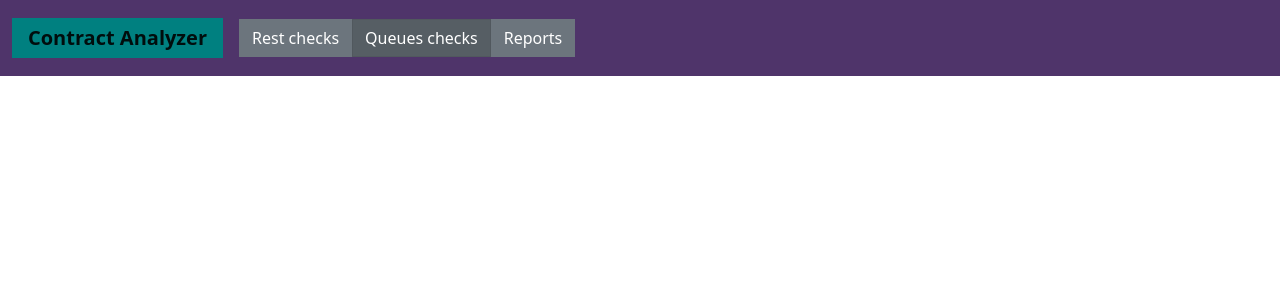
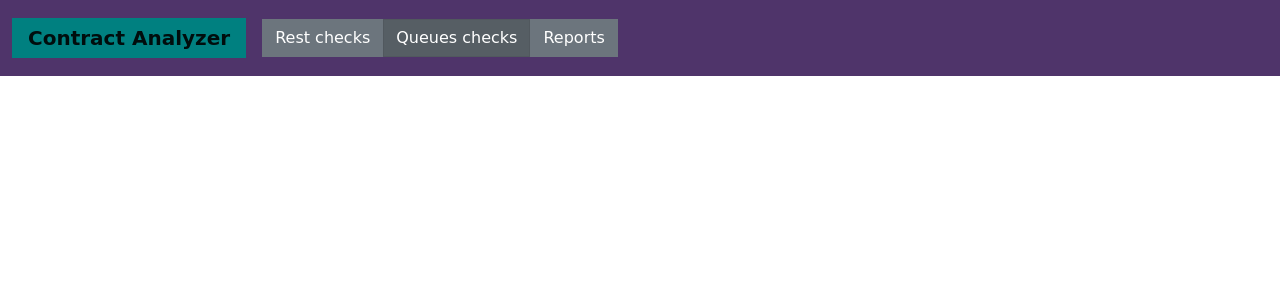
Before and after one commit to wbaku/contract-analyzer-frontend, a React (Create React App) app: page /queues/ in a window 1280 px wide. Shown: the top 300 px of the page. Built offline with nearby package versions, Linux system fonts and the light colour scheme; no server answers.

Commit message:
added comic sans <3

```diff
--- a/src/components/Styles.module.css
+++ b/src/components/Styles.module.css
@@ -4,6 +4,7 @@
 
 * {
     border-radius: 0 !important;
+    font-family: "Comic Sans MS";
 }
 
 .navigation{
```
